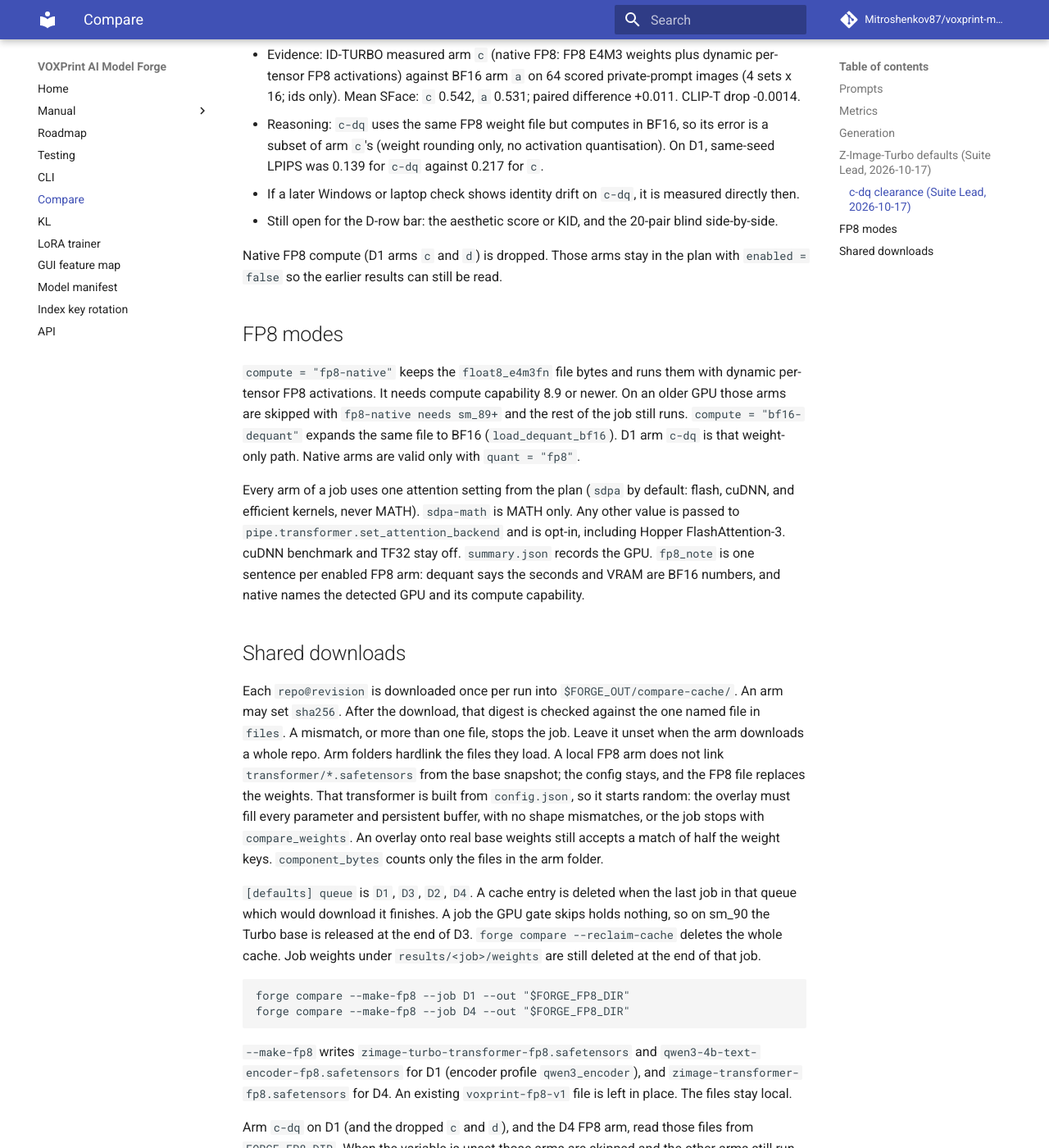
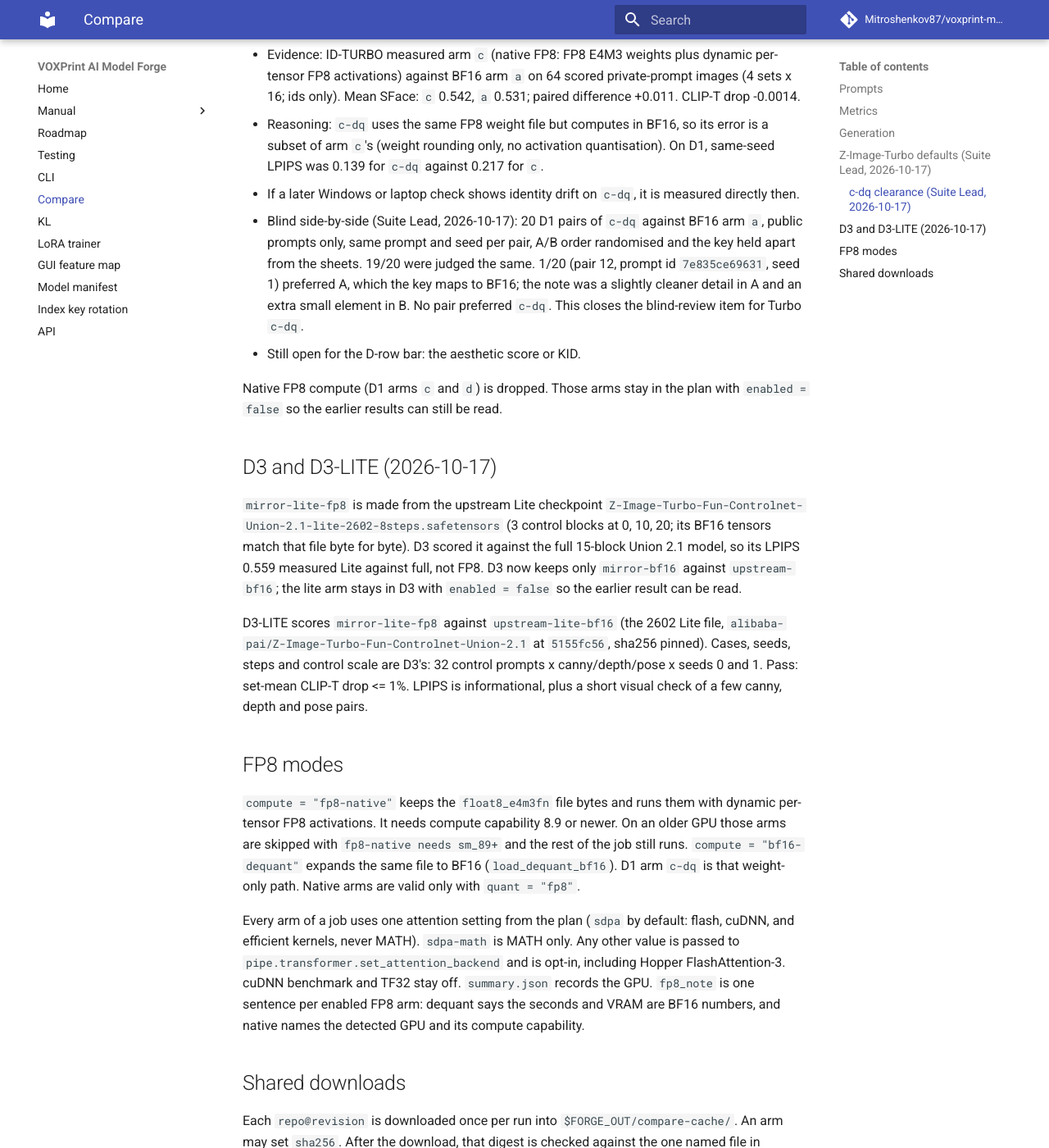
Before and after one commit to Mitroshenkov87/voxprint-model-forge, an MkDocs documentation site: the page built from docs/COMPARE.md, in a window 1280 px wide and 1400 px high, scrolled down 3873 px. Shown: the whole window at 82% size. Built offline with MkDocs 1.6.1 and Material for MkDocs 9.7.7, drawn with Linux system fonts in a browser that asks for light colours; comment, search, counter and statistics services are not loaded; some of the changed text lies outside the part shown.

Commit message:
compare: D3-LITE scores lite-fp8 against the upstream Lite 2602 BF16 (sha pinned); D3 keeps the full pair; record the c-dq blind review

````diff
--- a/docs/COMPARE.md
+++ b/docs/COMPARE.md
@@ -143,11 +143,32 @@ a direct measurement**. No `c-dq` GPU arm is run for identity.
   for `c`.
 - If a later Windows or laptop check shows identity drift on `c-dq`, it is
   measured directly then.
-- Still open for the D-row bar: the aesthetic score or KID, and the 20-pair
-  blind side-by-side.
+- Blind side-by-side (Suite Lead, 2026-10-17): 20 D1 pairs of `c-dq`
+  against BF16 arm `a`, public prompts only, same prompt and seed per pair,
+  A/B order randomised and the key held apart from the sheets. 19/20 were
+  judged the same. 1/20 (pair 12, prompt id `7e835ce69631`, seed 1) preferred
+  A, which the key maps to BF16; the note was a slightly cleaner detail in A
+  and an extra small element in B. No pair preferred `c-dq`. This closes the
+  blind-review item for Turbo `c-dq`.
+- Still open for the D-row bar: the aesthetic score or KID.
 
 Native FP8 compute (D1 arms `c` and `d`) is dropped. Those arms stay in the
 plan with `enabled = false` so the earlier results can still be read.
+
+## D3 and D3-LITE (2026-10-17)
+
+`mirror-lite-fp8` is made from the upstream Lite checkpoint
+`Z-Image-Turbo-Fun-Controlnet-Union-2.1-lite-2602-8steps.safetensors` (3 control
+blocks at 0, 10, 20; its BF16 tensors match that file byte for byte). D3 scored
+it against the full 15-block Union 2.1 model, so its LPIPS 0.559 measured Lite
+against full, not FP8. D3 now keeps only `mirror-bf16` against `upstream-bf16`;
+the lite arm stays in D3 with `enabled = false` so the earlier result can be read.
+
+D3-LITE scores `mirror-lite-fp8` against `upstream-lite-bf16` (the 2602 Lite
+file, `alibaba-pai/Z-Image-Turbo-Fun-Controlnet-Union-2.1` at `5155fc56`, sha256
+pinned). Cases, seeds, steps and control scale are D3's: 32 control prompts x
+canny/depth/pose x seeds 0 and 1. Pass: set-mean CLIP-T drop <= 1%. LPIPS is
+informational, plus a short visual check of a few canny, depth and pose pairs.
 
 ## FP8 modes
 
@@ -180,10 +201,10 @@ buffer, with no shape mismatches, or the job stops with `compare_weights`.
 An overlay onto real base weights still accepts a match of half the weight
 keys. `component_bytes` counts only the files in the arm folder.
 
-`[defaults] queue` is `D1`, `D3`, `D2`, `D4`. A cache entry is deleted when
+`[defaults] queue` is `D1`, `D3`, `D2`, `D4`, `D3-LITE`. A cache entry is deleted when
 the last job in that queue which would download it finishes. A job the GPU
 gate skips holds nothing, so on sm_90 the Turbo base is released at the end
-of D3. `forge compare --reclaim-cache` deletes the whole cache. Job weights
+of D3-LITE. `forge compare --reclaim-cache` deletes the whole cache. Job weights
 under `results/<job>/weights` are still deleted at the end of that job.
 
 ```bash
````
Also changed, not shown: 3 other files.
